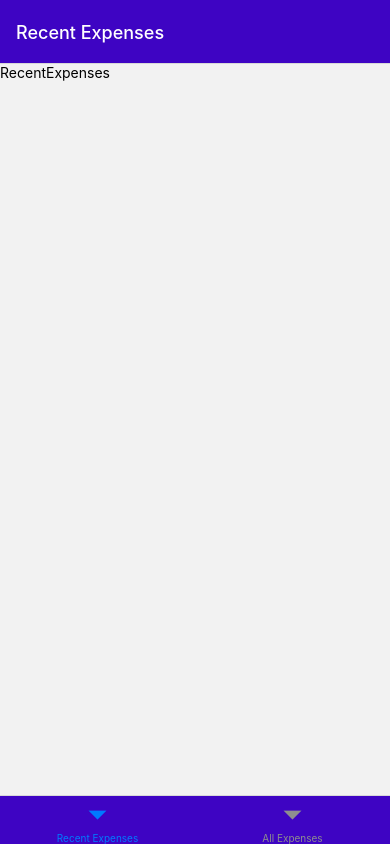
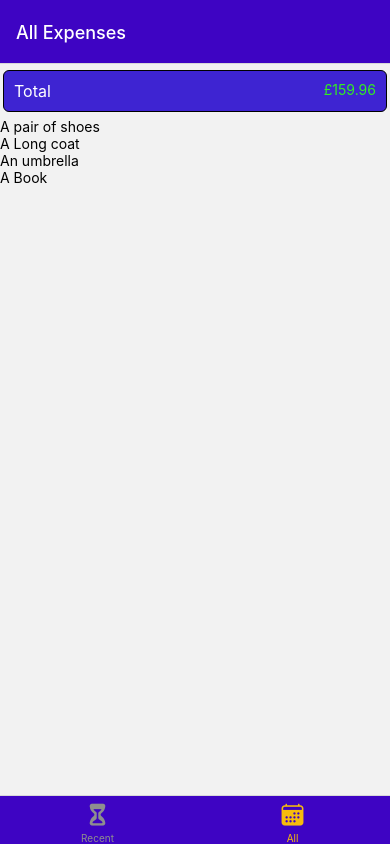
Before and after one commit to sadatakhtar/expensesApp_rn, a React Native app: screen /AllExpenses in a window 390 px wide. Built offline with nearby package versions, Linux system fonts and the light colour scheme.

Commit message:
Added dummy data and some temp styling

```diff
--- a/App.js
+++ b/App.js
@@ -7,6 +7,8 @@ import RecentExpenses from "./screens/RecentExpenses";
 import AllExpenses from "./screens/AllExpenses";
 import ManageExpense from "./screens/ManageExpense";
 import { GlobalStyles } from "./constants/styles";
+
+import { Ionicons } from "@expo/vector-icons";
 
 const Stack = createNativeStackNavigator();
 const BottomTab = createBottomTabNavigator();
@@ -18,10 +20,31 @@ function ExpensesOverview() {
         headerStyle: { backgroundColor: GlobalStyles.colors.primary500 },
         headerTintColor: "white",
         tabBarStyle: { backgroundColor: GlobalStyles.colors.primary500 },
+        tabBarActiveTintColor: GlobalStyles.colors.accent500,
       }}
     >
-      <BottomTab.Screen name="Recent Expenses" component={RecentExpenses} />
-      <BottomTab.Screen name="All Expenses" component={AllExpenses} />
+      <BottomTab.Screen
+        name="RecentExpenses"
+        component={RecentExpenses}
+        options={{
+          title: "Recent Expenses",
+          tabBarLabel: "Recent",
+          tabBarIcon: ({ color, size }) => (
+            <Ionicons name="hourglass" color={color} size={size} />
+          ),
+        }}
+      />
+      <BottomTab.Screen
+        name="AllExpenses"
+        component={AllExpenses}
+        options={{
+          title: "All Expenses",
+          tabBarLabel: "All",
+          tabBarIcon: ({ color, size }) => (
+            <Ionicons name="calendar" color={color} size={size} />
+          ),
+        }}
+      />
     </BottomTab.Navigator>
   );
 }
@@ -37,7 +60,10 @@ export default function App() {
             component={ExpensesOverview}
             options={{ headerShown: false }}
           />
-          <Stack.Screen name="ManageExpenses" component={ManageExpense} />
+          <Stack.Screen name="ManageExpenses" component={ManageExpense} options={{
+            headerStyle: { backgroundColor: GlobalStyles.colors.primary500},
+            headerTintColor: 'white'
+          }}/>
         </Stack.Navigator>
       </NavigationContainer>
     </>
--- /dev/null
+++ b/components/ExpensesOutput/ExpensesList.js
@@ -0,0 +1,19 @@
+import { StyleSheet, Text, View, FlatList } from "react-native";
+import React from "react";
+
+function renderExpenseItem(itemData) {
+  return <Text>{itemData.item.description}</Text>;
+}
+const ExpensesList = ({ expenses }) => {
+  return (
+    <FlatList
+      data={expenses}
+      keyExtractor={(item) => item.id}
+      renderItem={renderExpenseItem}
+    />
+  );
+};
+
+export default ExpensesList;
+
+const styles = StyleSheet.create({});
--- /dev/null
+++ b/components/ExpensesOutput/ExpensesOutput.js
@@ -0,0 +1,44 @@
+import { StyleSheet, View } from "react-native";
+import React from "react";
+import ExpensesSummary from "./ExpensesSummary";
+import ExpensesList from "./ExpensesList";
+
+const DUMMY_EXPENSES = [
+  {
+    id: "e1",
+    description: "A pair of shoes",
+    amount: 45.99,
+    date: new Date("2023-11-8"),
+  },
+  {
+    id: "e2",
+    description: "A Long coat",
+    amount: 99.99,
+    date: new Date("2023-11-5"),
+  },
+  {
+    id: "e3",
+    description: "An umbrella",
+    amount: 5.99,
+    date: new Date("2020-11-1"),
+  },
+  {
+    id: "e4",
+    description: "A Book",
+    amount: 7.99,
+    date: new Date("2021-10-1"),
+  },
+];
+
+const ExpensesOutput = ({ expenses, expensesPeriod }) => {
+  return (
+    <View>
+      <ExpensesSummary expenses={DUMMY_EXPENSES} periodName={expensesPeriod} />
+      <ExpensesList expenses={DUMMY_EXPENSES}/>
+    </View>
+  );
+};
+
+export default ExpensesOutput;
+
+const styles = StyleSheet.create({});
--- /dev/null
+++ b/components/ExpensesOutput/ExpensesSummary.js
@@ -0,0 +1,38 @@
+import { StyleSheet, Text, View } from "react-native";
+import React from "react";
+
+const ExpensesSummary = ({ periodName, expenses }) => {
+  const expensesSum = expenses.reduce((sum, expense) => {
+    return sum + expense.amount;
+  }, 0);
+
+  return (
+    <View style={styles.periodName}>
+      <Text style={styles.periodNameText}>{periodName}</Text>
+      <Text style={styles.amount}>£{expensesSum.toFixed(2)}</Text>
+    </View>
+  );
+};
+
+export default ExpensesSummary;
+
+const styles = StyleSheet.create({
+  periodName: {
+    borderWidth: 1,
+    borderColor: "black",
+    borderRadius: 6,
+    marginHorizontal: 3,
+    marginVertical: 6,
+    padding: 10,
+    backgroundColor: "#3e24d2",
+    flexDirection: "row",
+    justifyContent: 'space-between'
+  },
+  periodNameText: {
+    color: "white",
+    fontSize: 16,
+  },
+  amount: {
+    color: '#3e2'
+  }
+});
--- a/screens/AllExpenses.js
+++ b/screens/AllExpenses.js
@@ -1,12 +1,9 @@
-import { StyleSheet, Text, View } from "react-native";
+import { StyleSheet, Text, View, Button } from "react-native";
 import React from "react";
+import ExpensesOutput from "../components/ExpensesOutput/ExpensesOutput";
 
-const AllExpenses = () => {
-  return (
-    <View>
-      <Text>AllExpenses</Text>
-    </View>
-  );
+const AllExpenses = ({ navigation }) => {
+  return <ExpensesOutput expensesPeriod="Total"/>
 };
 
 export default AllExpenses;
--- a/screens/RecentExpenses.js
+++ b/screens/RecentExpenses.js
@@ -1,12 +1,9 @@
 import { StyleSheet, Text, View } from "react-native";
 import React from "react";
+import ExpensesOutput from "../components/ExpensesOutput/ExpensesOutput";
 
 const RecentExpenses = () => {
-  return (
-    <View>
-      <Text>RecentExpenses</Text>
-    </View>
-  );
+  return <ExpensesOutput expensesPeriod="Last 7 Days"/>
 };
 
 export default RecentExpenses;
```
